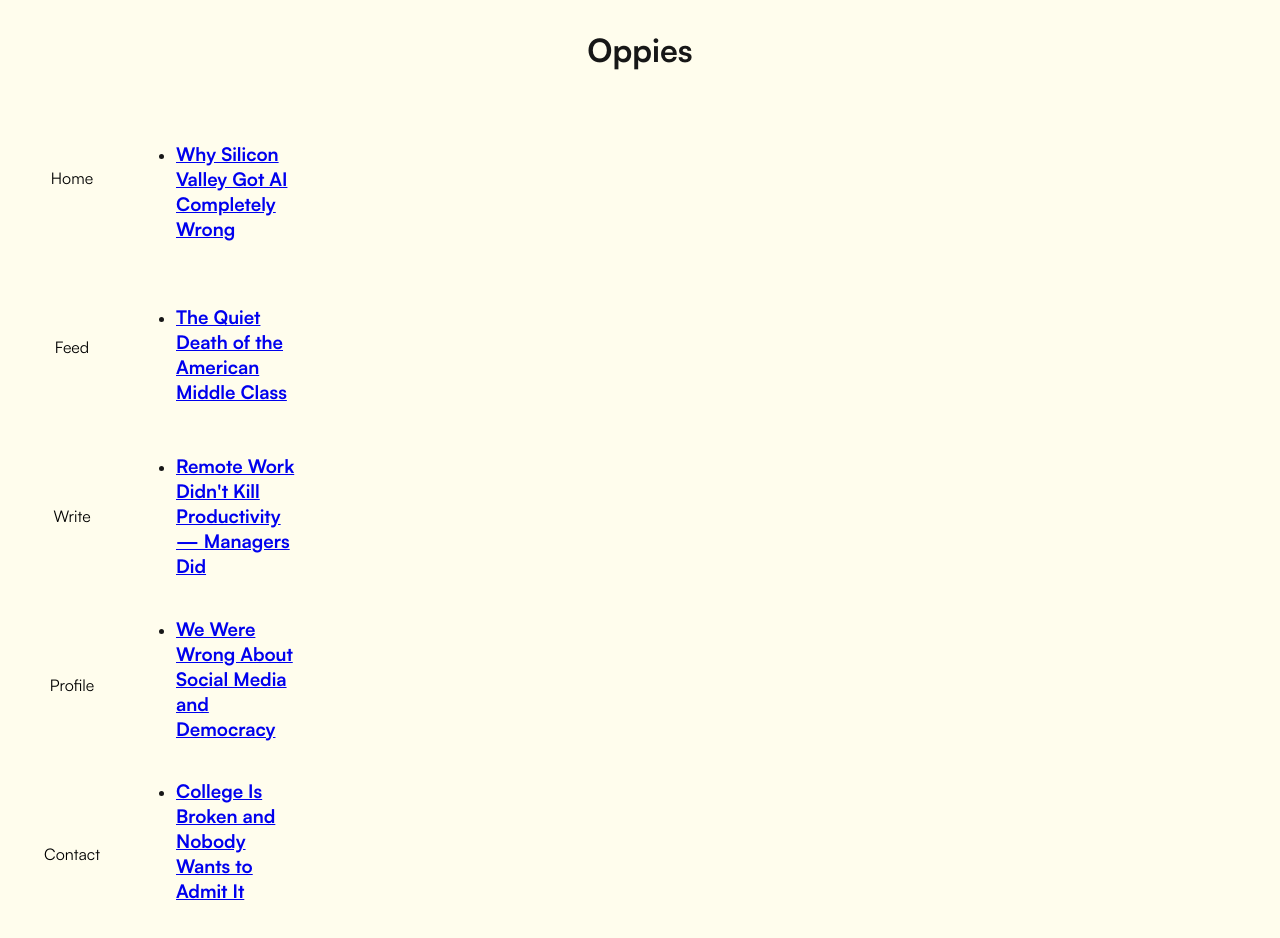
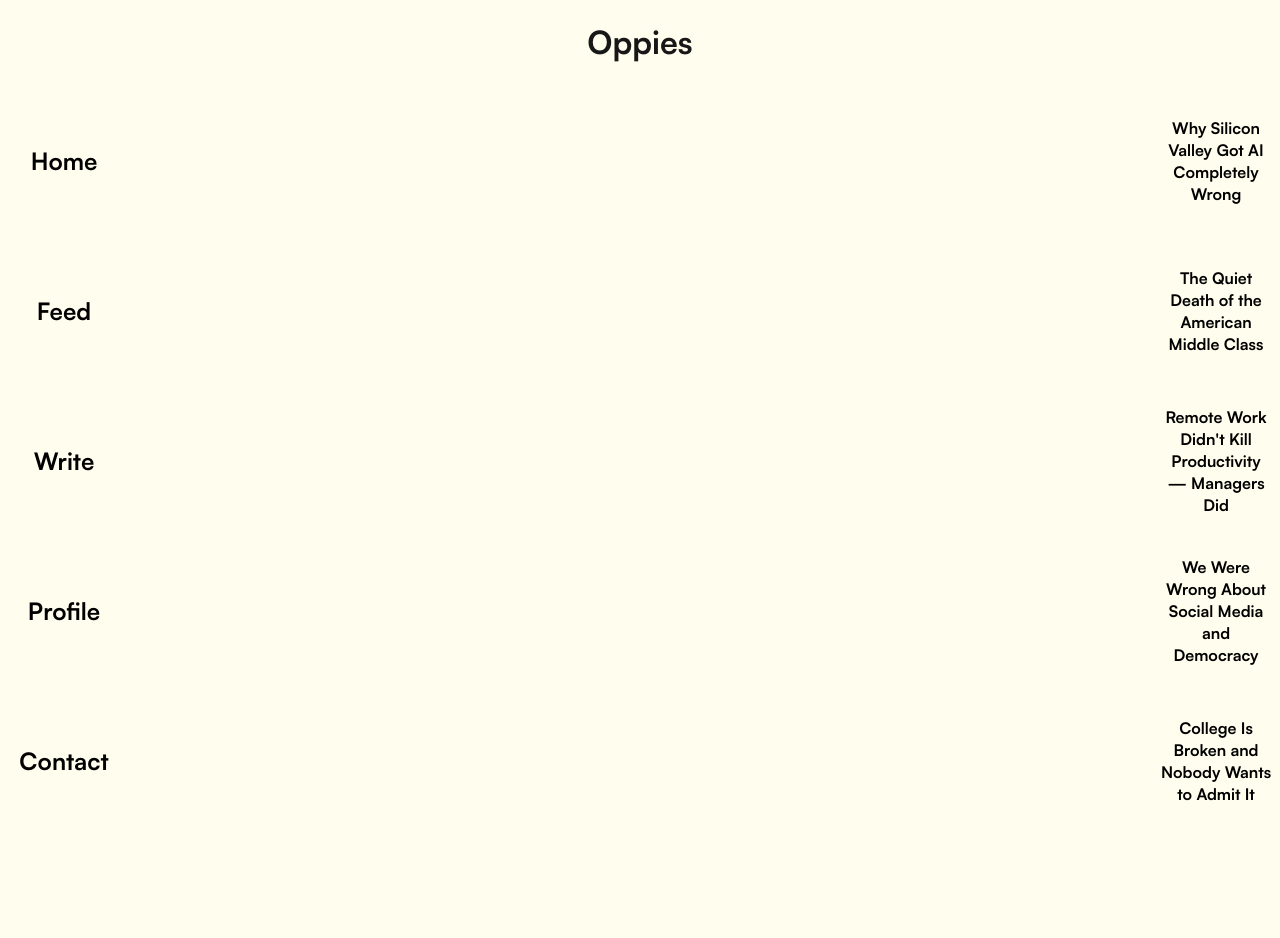
Before and after one commit to chaeminlee57/oppies, a Next.js app: page / in a window 1280 px wide. Shown: the top 938 px of the page. After the commit the page ends 836 px from the top, so only its background shows below. Built offline with nearby package versions, Linux system fonts and the light colour scheme.

Commit message:
refined styling for both navbars

```diff
--- a/app/globals.scss
+++ b/app/globals.scss
@@ -14,4 +14,5 @@ body {
   background: var(--background);
   color: var(--foreground);
   font-family: Arial, Helvetica, sans-serif;
+  margin: 0;
 }
--- a/app/page.module.scss
+++ b/app/page.module.scss
@@ -3,4 +3,7 @@
 }
 .mainGridWrapper {
   display: flex;
+  .mainContent {
+    width: 80vw;
+  }
 }
--- a/app/page.tsx
+++ b/app/page.tsx
@@ -7,7 +7,7 @@ export default function Home() {
   return (
     <div className={styles.mainGridWrapper}>
       <LeftNavBar />
-      <main></main>
+      <main className={styles.mainContent}></main>
       <RightFeedBar />
     </div>
   );
--- a/components/LeftNavBar.tsx
+++ b/components/LeftNavBar.tsx
@@ -3,11 +3,11 @@ import styles from './LeftNavBar.module.scss'
 export default function LeftNavBar() {
   return(
     <nav className={styles.navWrapper}>
-      <a href="#" className={styles.navLink}><li className={styles.navItem}>Home</li></a>
-      <a href="#" className={styles.navLink}><li className={styles.navItem}>Feed</li></a>
-      <a href="#" className={styles.navLink}><li className={styles.navItem}>Write</li></a>
-      <a href="#" className={styles.navLink}><li className={styles.navItem}>Profile</li></a>
-      <a href="#" className={styles.navLink}><li className={styles.navItem}>Contact</li></a>
+      <a href="#" className={styles.navLink}><h2 className={styles.navItem}>Home</h2></a>
+      <a href="#" className={styles.navLink}><h2 className={styles.navItem}>Feed</h2></a>
+      <a href="#" className={styles.navLink}><h2 className={styles.navItem}>Write</h2></a>
+      <a href="#" className={styles.navLink}><h2 className={styles.navItem}>Profile</h2></a>
+      <a href="#" className={styles.navLink}><h2 className={styles.navItem}>Contact</h2></a>
     </nav>
   )
 }
--- a/components/RightFeedBar.module.scss
+++ b/components/RightFeedBar.module.scss
@@ -5,4 +5,17 @@
   width: 10vw;
   justify-content: center;
   align-items: center;
+  list-style: none;
+  padding: 0;
+  margin: 0;
+
+  .feedLink {
+    text-decoration: none;
+    color: black;
+    text-align: center;
+  }
+  .feedTitle {
+    font-size: 1em;
+    padding: 4px 8px;
+  }
 }
```
